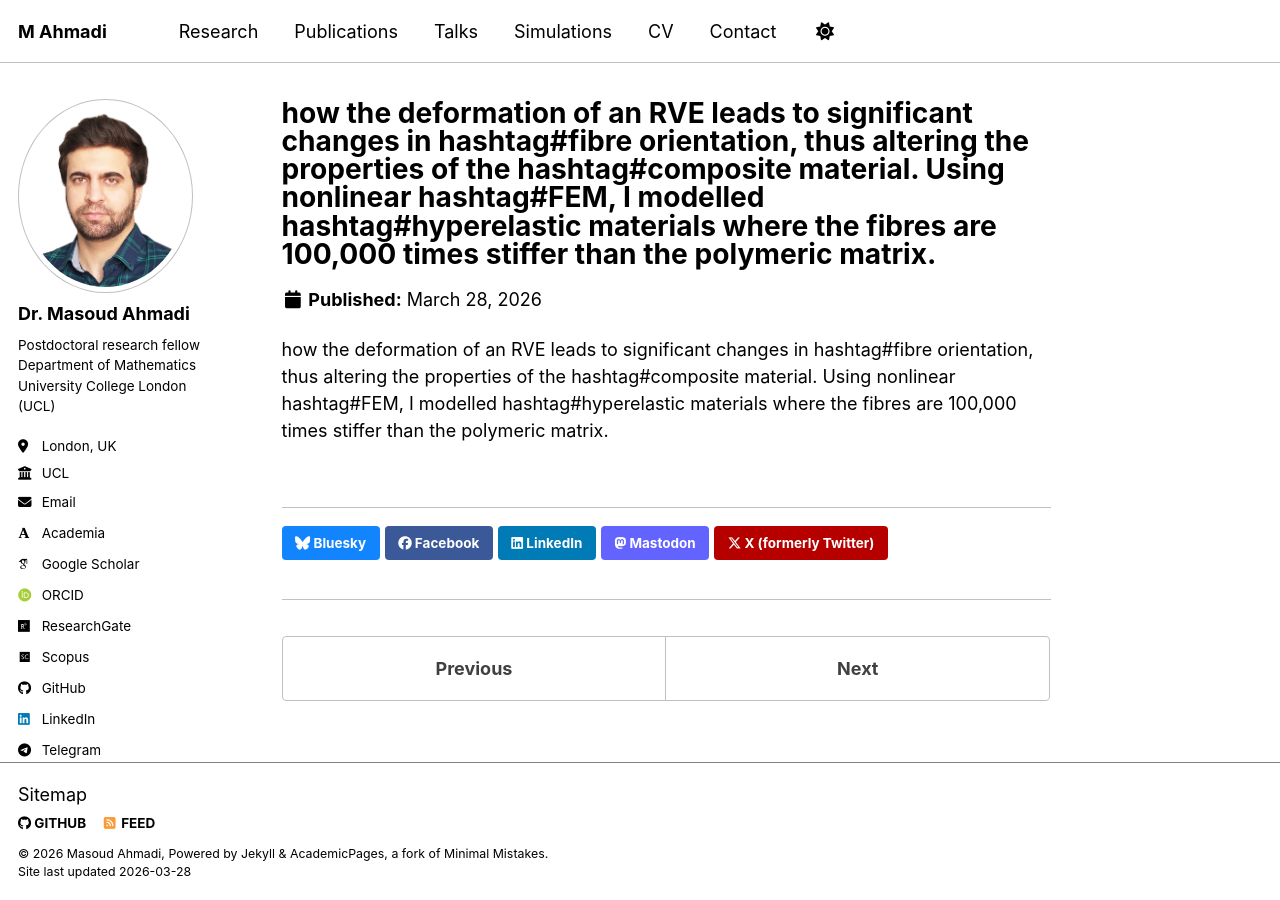
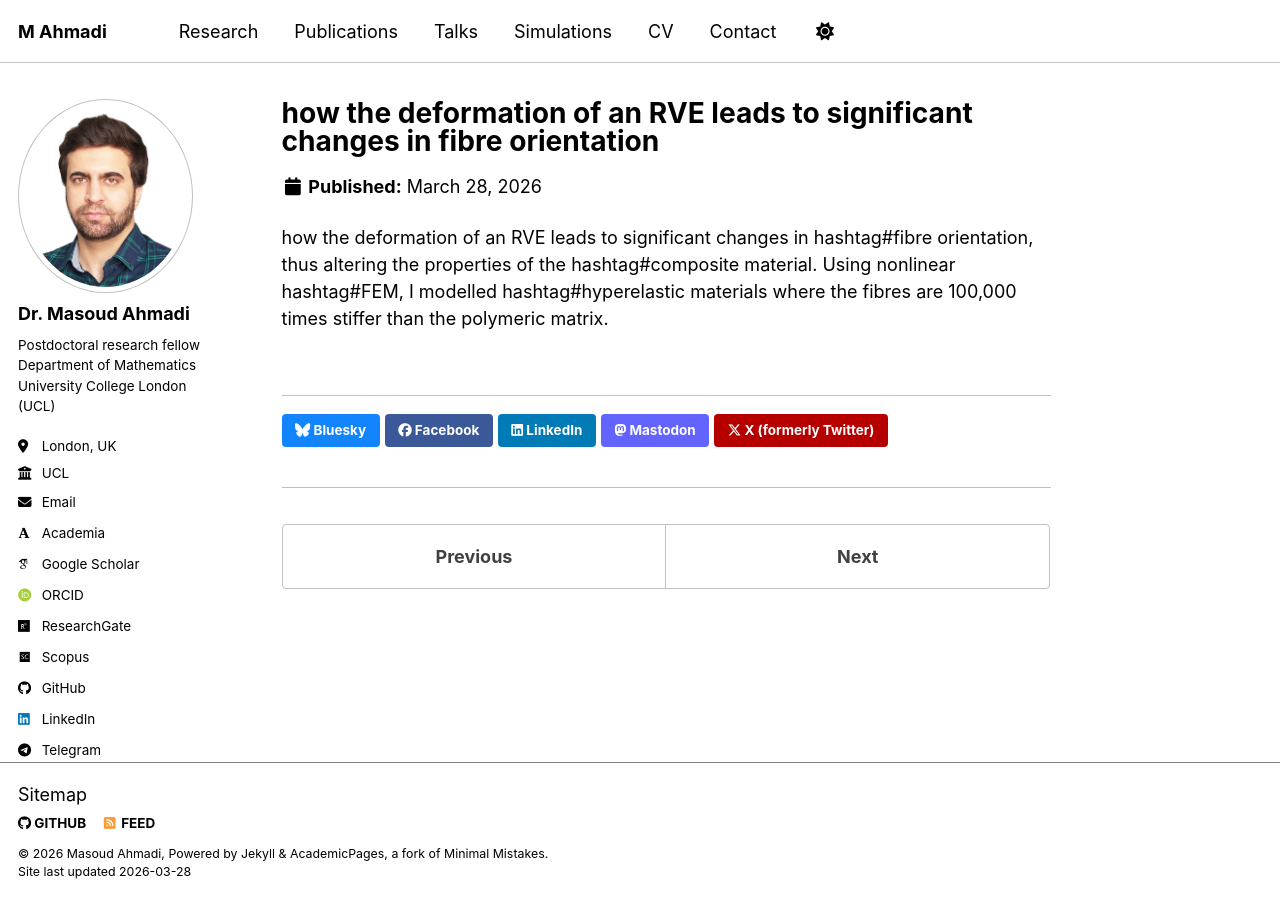
Before and after one commit to Masoud16ahm/Masoud16ahm.github.io, a Jekyll site: the page built from _portfolio/portfolio-2.html, in a window 1280 px wide. Built offline with Jekyll 4.4.1, drawn with Linux system fonts in a browser that asks for light colours; some web fonts are replaced; a script bundle is joined from its source files by our own code; library files that are not in the unit come from our copies.

Commit message:
Revise title and excerpt for portfolio item 2
Updated title and excerpt for portfolio item 2 to enhance clarity and formatting.

```diff
--- a/_portfolio/portfolio-2.html
+++ b/_portfolio/portfolio-2.html
@@ -1,6 +1,9 @@
 ---
-title: "how the deformation of an RVE leads to significant changes in hashtag#fibre orientation, thus altering the properties of the hashtag#composite material. Using nonlinear hashtag#FEM, I modelled hashtag#hyperelastic materials where the fibres are 100,000 times stiffer than the polymeric matrix."
-excerpt: "Short description of portfolio item number 2 <br/><video src='/files/fibre_angles.mp4'>"
+title: "how the deformation of an RVE leads to significant changes in fibre orientation"
+excerpt: "Short description<br/>
+<video width='800' controls>
+  <source src='/files/fibre_angles.mp4' type='video/mp4'>
+</video>"
 collection: portfolio
 ---
 
```
